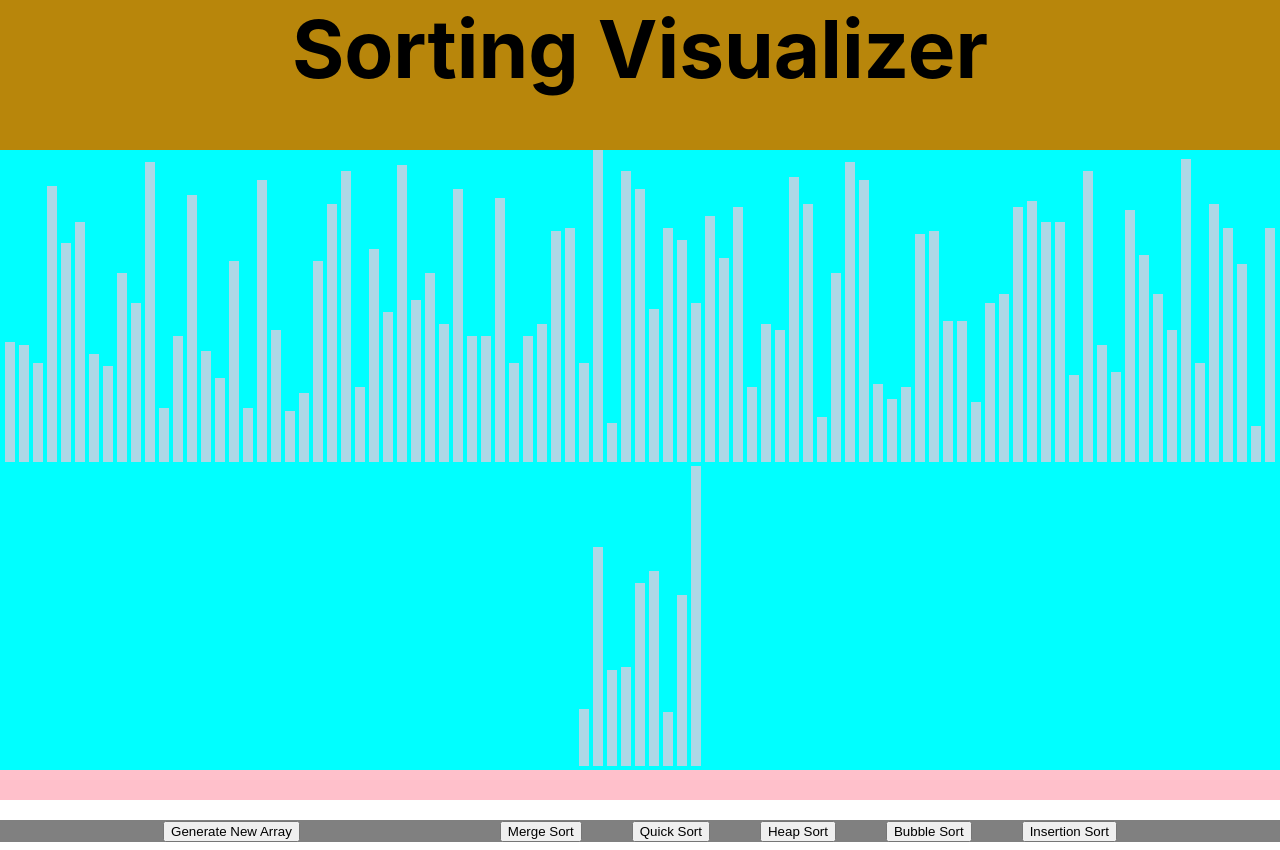
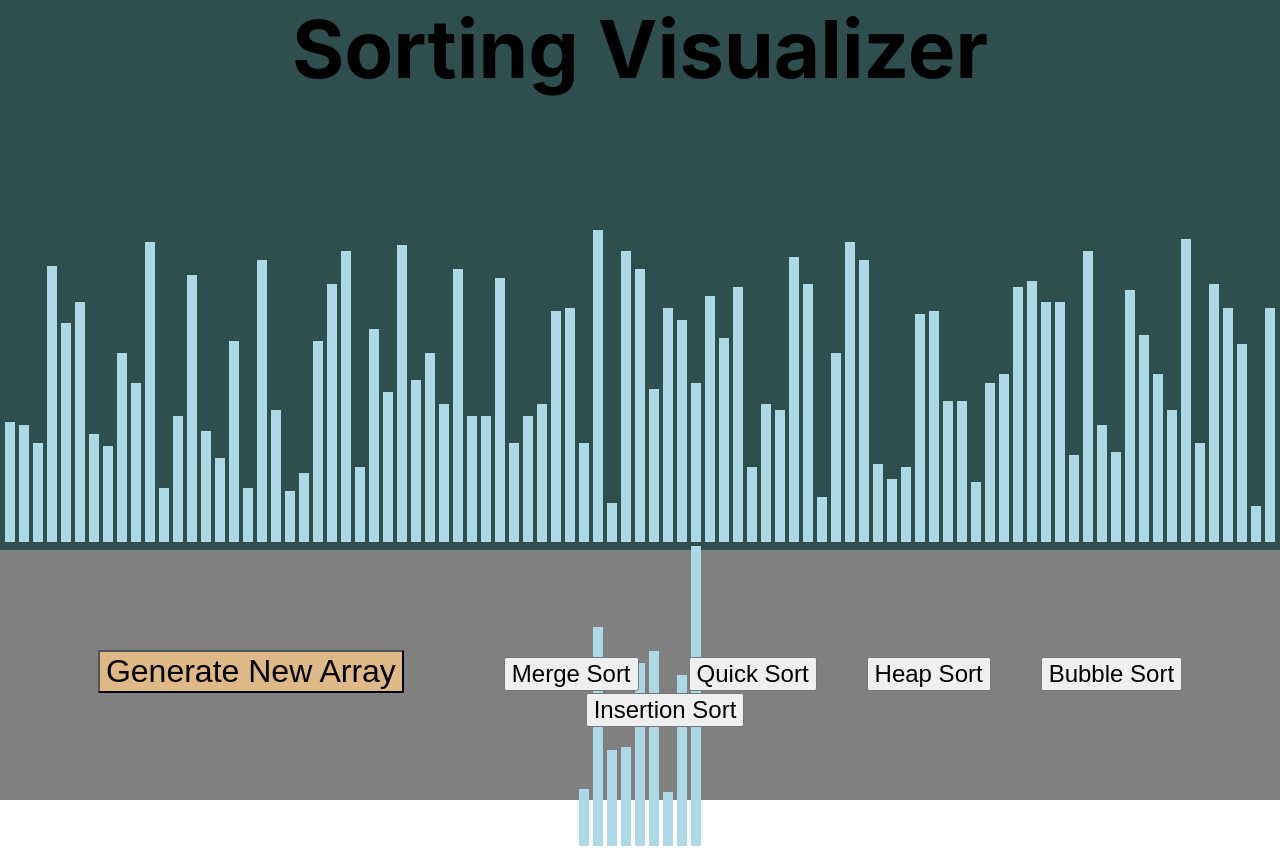
Before and after one commit to KevinDai11/sorting_visualizer, a React (Create React App) app: page / in a window 1280 px wide. Built offline with nearby package versions, Linux system fonts and the light colour scheme.

Commit message:
update css

```diff
--- a/src/SortingVisualizer/sortingVisualizer.css
+++ b/src/SortingVisualizer/sortingVisualizer.css
@@ -1,6 +1,7 @@
 .screen-container{
     height: 100vh;
-    background: pink;
+    background: darkslategrey;
+
     grid-template-areas:
         "title"
         "array"
@@ -10,8 +11,7 @@
 
 .title-container{
     grid-area: "title";
-    background: darkgoldenrod;
-    height: 150px;
+    height: 10vh;
     font-size: 5em;
     font-weight: bold;
     text-align: center;
@@ -19,7 +19,8 @@
 
 .array-container {
     grid-area: "array";
-    background-color: aqua;
+    height: 40vh;
+    margin-top: 150px;
 }
 
 .array-bar {
@@ -31,12 +32,25 @@
 .sorting-buttons{
     grid-area: "buttons";
     background-color: grey;
-    margin-top: 50px;
+    height: calc(50vh - 150px);
 }
 
 .gen-button{
+    font-size: 2em;
+    margin-top: 100px;
     left: 50px;
-    margin-right: 200px;
+    margin-right: 100px;
+    background-color: burlywood;
+}
+.gen-button:hover{
+    background-color: rgba(222, 184, 135, 0.555);
+
+}
+.button{
+    font-size: 1.5em;
+}
+.button:hover{
+    background-color: rgb(255, 255, 255);
 }
 .button + .button {
     margin-left: 50px;
```
